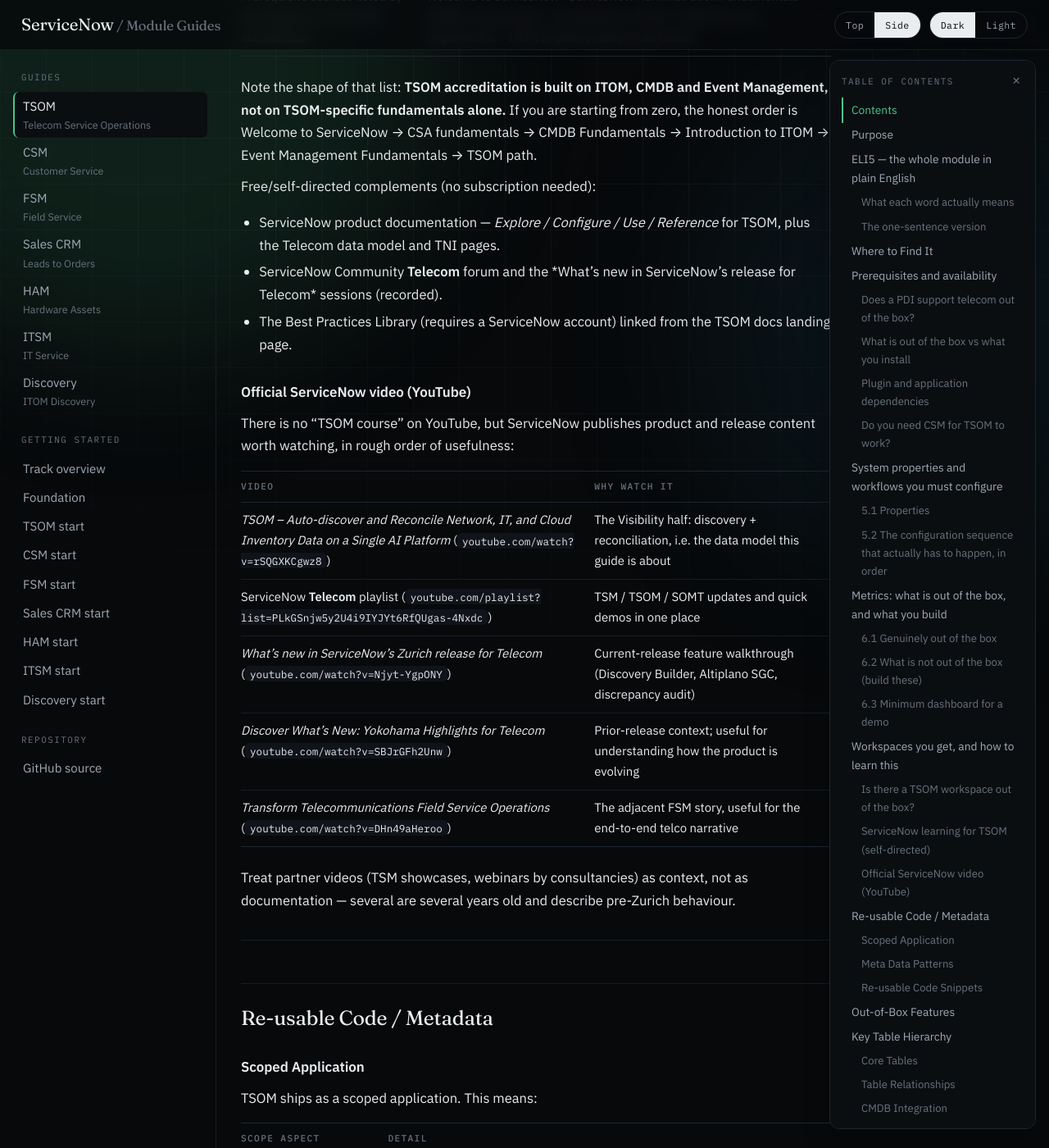
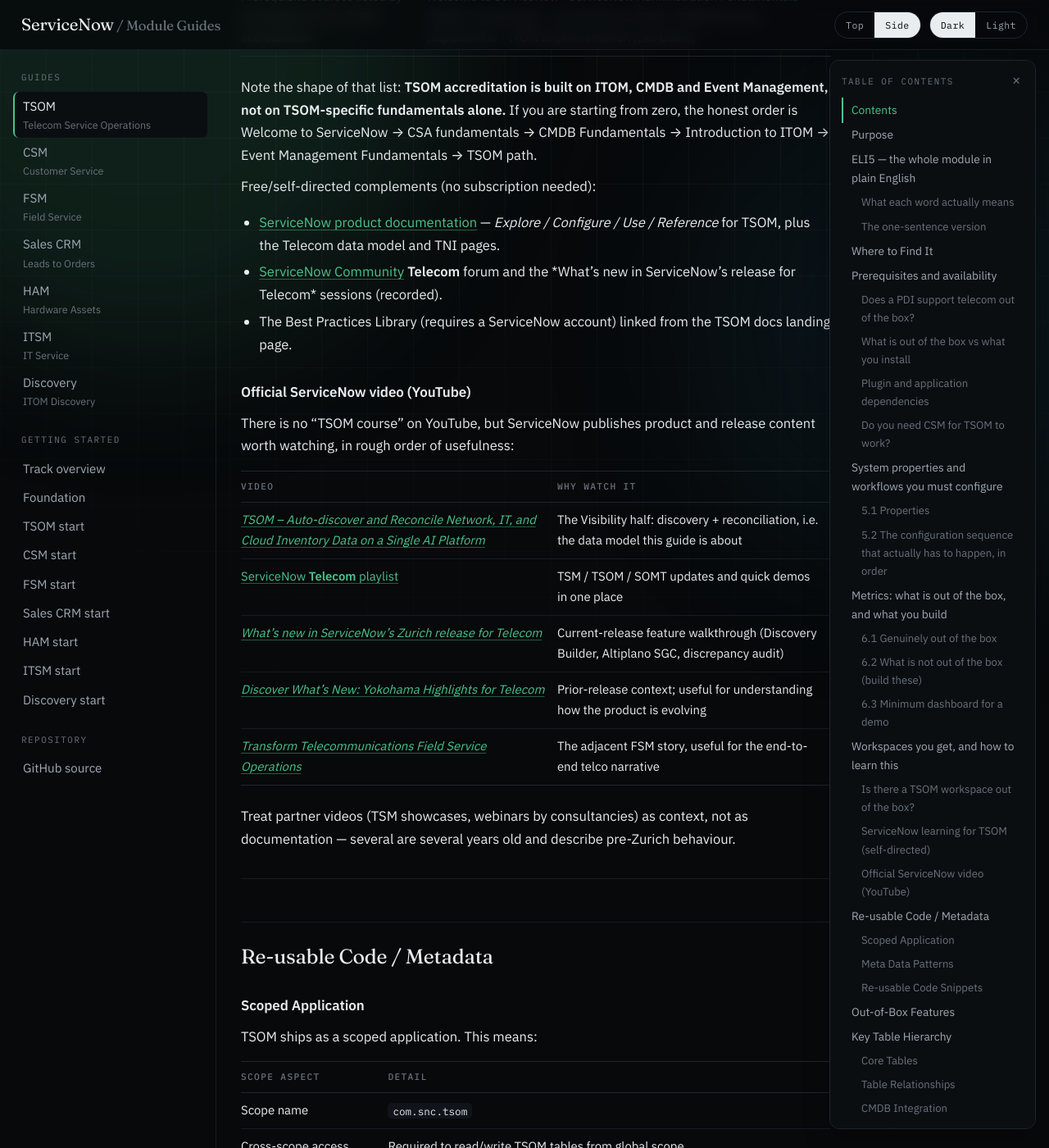
Before and after one commit to eltonaguiar/ServiceNow_Learning_TSOM-_CSM_FSM_SalesCRM_HAM_ITSM, a Jekyll site: the page built from docs/modules/tsom/tsom-guide.md, in a window 1280 px wide and 1400 px high, scrolled down 13928 px. Shown: the whole window at 82% size. Built offline with Jekyll 4.4.1, drawn with Linux system fonts in a browser that asks for light colours; our own code applies the rules of GitHub Pages for plain Markdown files.

Commit message:
TSOM guide: make the Official ServiceNow video (YouTube) section entries real hyperlinks (video titles link to YouTube, playlist links too); also link product documentation and Community in the learning complements

```diff
--- a/docs/modules/tsom/tsom-guide.md
+++ b/docs/modules/tsom/tsom-guide.md
@@ -338,9 +338,9 @@ Event Management Fundamentals → TSOM path.
 
 Free/self-directed complements (no subscription needed):
 
-- ServiceNow product documentation — *Explore / Configure / Use / Reference* for TSOM, plus the
+- [ServiceNow product documentation](https://www.servicenow.com/docs/) — *Explore / Configure / Use / Reference* for TSOM, plus the
   Telecom data model and TNI pages.
-- ServiceNow Community **Telecom** forum and the *What's new in ServiceNow's <release> release for
+- [ServiceNow Community](https://www.servicenow.com/community/) **Telecom** forum and the *What's new in ServiceNow's <release> release for
   Telecom* sessions (recorded).
 - The Best Practices Library (requires a ServiceNow account) linked from the TSOM docs landing page.
 
@@ -351,11 +351,11 @@ watching, in rough order of usefulness:
 
 | Video | Why watch it |
 |---|---|
-| *TSOM – Auto-discover and Reconcile Network, IT, and Cloud Inventory Data on a Single AI Platform* (`youtube.com/watch?v=rSQGXKCgwz8`) | The Visibility half: discovery + reconciliation, i.e. the data model this guide is about |
-| ServiceNow **Telecom** playlist (`youtube.com/playlist?list=PLkGSnjw5y2U4i9IYJYt6RfQUgas-4Nxdc`) | TSM / TSOM / SOMT updates and quick demos in one place |
-| *What's new in ServiceNow's Zurich release for Telecom* (`youtube.com/watch?v=Njyt-YgpONY`) | Current-release feature walkthrough (Discovery Builder, Altiplano SGC, discrepancy audit) |
-| *Discover What's New: Yokohama Highlights for Telecom* (`youtube.com/watch?v=SBJrGFh2Unw`) | Prior-release context; useful for understanding how the product is evolving |
-| *Transform Telecommunications Field Service Operations* (`youtube.com/watch?v=DHn49aHeroo`) | The adjacent FSM story, useful for the end-to-end telco narrative |
+| [*TSOM – Auto-discover and Reconcile Network, IT, and Cloud Inventory Data on a Single AI Platform*](https://www.youtube.com/watch?v=rSQGXKCgwz8) | The Visibility half: discovery + reconciliation, i.e. the data model this guide is about |
+| [ServiceNow **Telecom** playlist](https://www.youtube.com/playlist?list=PLkGSnjw5y2U4i9IYJYt6RfQUgas-4Nxdc) | TSM / TSOM / SOMT updates and quick demos in one place |
+| [*What's new in ServiceNow's Zurich release for Telecom*](https://www.youtube.com/watch?v=Njyt-YgpONY) | Current-release feature walkthrough (Discovery Builder, Altiplano SGC, discrepancy audit) |
+| [*Discover What's New: Yokohama Highlights for Telecom*](https://www.youtube.com/watch?v=SBJrGFh2Unw) | Prior-release context; useful for understanding how the product is evolving |
+| [*Transform Telecommunications Field Service Operations*](https://www.youtube.com/watch?v=DHn49aHeroo) | The adjacent FSM story, useful for the end-to-end telco narrative |
 
 Treat partner videos (TSM showcases, webinars by consultancies) as context, not as documentation —
 several are several years old and describe pre-Zurich behaviour.
```
